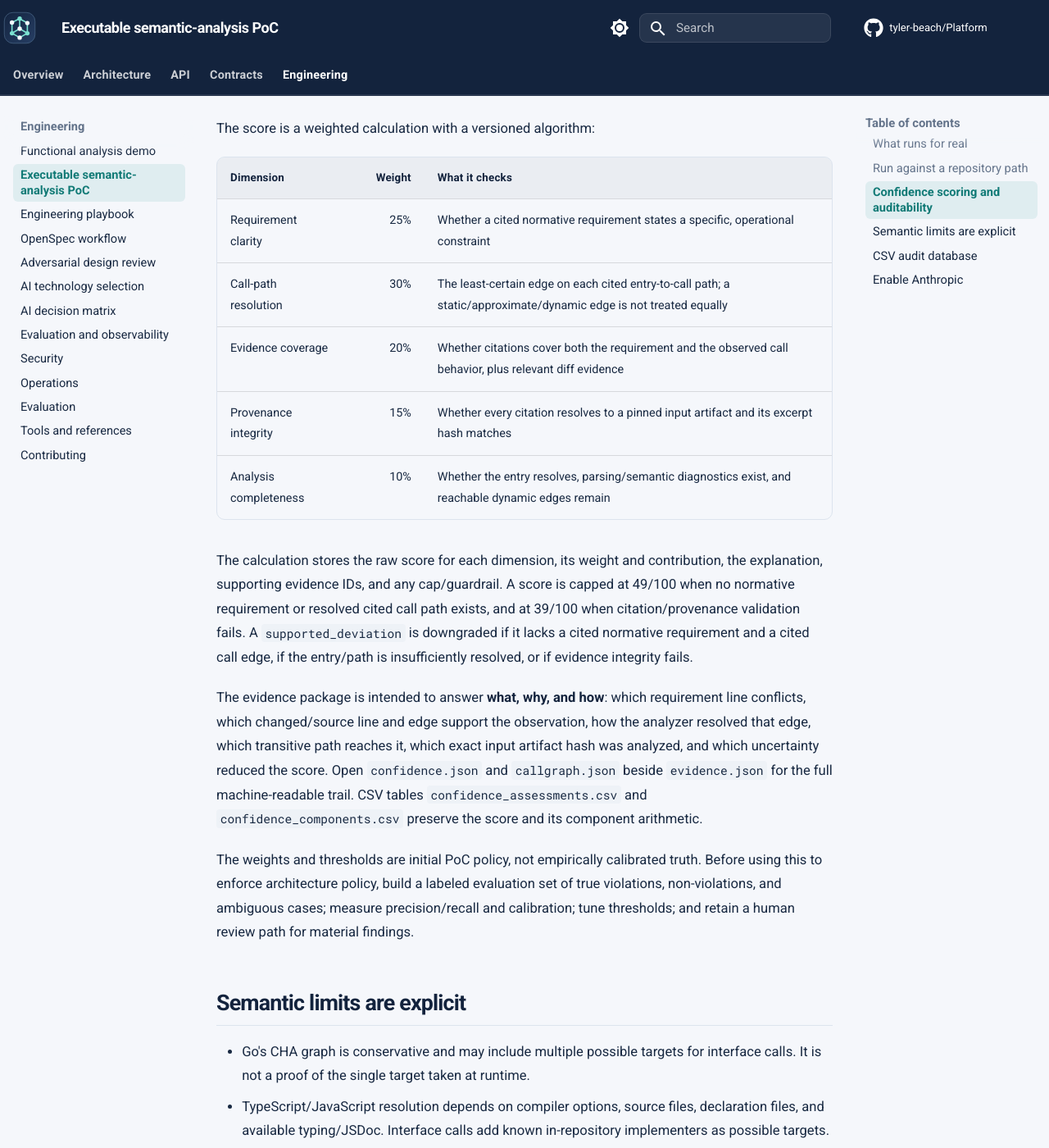
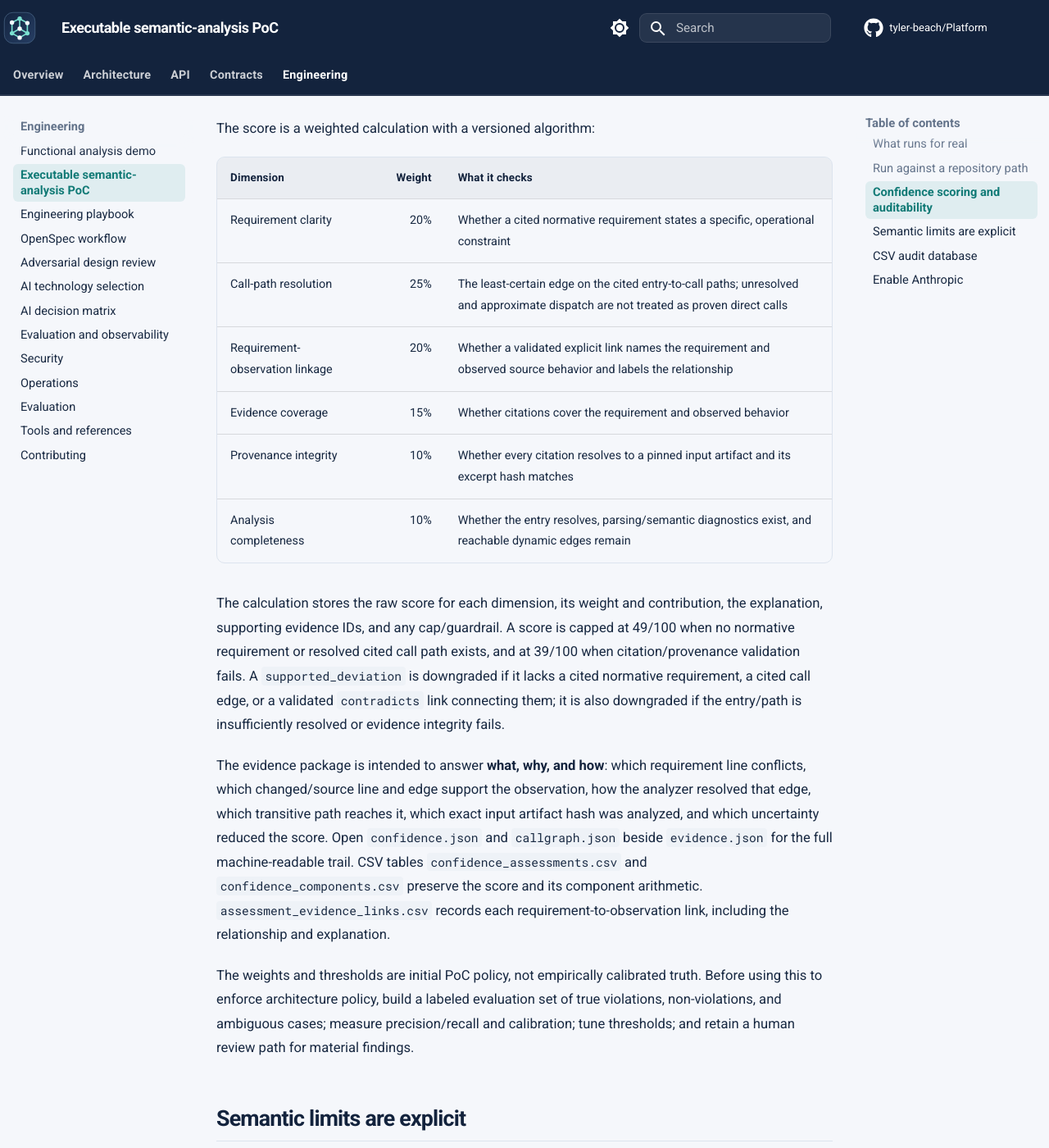
Before and after one commit to tyler-beach/Platform, an MkDocs documentation site: the page built from docs/EXECUTABLE_POC.md, in a window 1280 px wide and 1400 px high, scrolled down 1596 px. Shown: the whole window at 82% size. Built offline with MkDocs 1.6.1 and Material for MkDocs 9.7.7, drawn with Linux system fonts in a browser that asks for light colours; comment, search, counter and statistics services are not loaded.

Commit message:
docs: document explicit violation evidence relationships

```diff
--- a/docs/EXECUTABLE_POC.md
+++ b/docs/EXECUTABLE_POC.md
@@ -29,15 +29,16 @@ The score is a weighted calculation with a versioned algorithm:
 
 | Dimension | Weight | What it checks |
 |---|---:|---|
-| Requirement clarity | 25% | Whether a cited normative requirement states a specific, operational constraint |
-| Call-path resolution | 30% | The least-certain edge on each cited entry-to-call path; a static/approximate/dynamic edge is not treated equally |
-| Evidence coverage | 20% | Whether citations cover both the requirement and the observed call behavior, plus relevant diff evidence |
-| Provenance integrity | 15% | Whether every citation resolves to a pinned input artifact and its excerpt hash matches |
+| Requirement clarity | 20% | Whether a cited normative requirement states a specific, operational constraint |
+| Call-path resolution | 25% | The least-certain edge on the cited entry-to-call paths; unresolved and approximate dispatch are not treated as proven direct calls |
+| Requirement-observation linkage | 20% | Whether a validated explicit link names the requirement and observed source behavior and labels the relationship |
+| Evidence coverage | 15% | Whether citations cover the requirement and observed behavior |
+| Provenance integrity | 10% | Whether every citation resolves to a pinned input artifact and its excerpt hash matches |
 | Analysis completeness | 10% | Whether the entry resolves, parsing/semantic diagnostics exist, and reachable dynamic edges remain |
 
-The calculation stores the raw score for each dimension, its weight and contribution, the explanation, supporting evidence IDs, and any cap/guardrail. A score is capped at 49/100 when no normative requirement or resolved cited call path exists, and at 39/100 when citation/provenance validation fails. A `supported_deviation` is downgraded if it lacks a cited normative requirement and a cited call edge, if the entry/path is insufficiently resolved, or if evidence integrity fails.
+The calculation stores the raw score for each dimension, its weight and contribution, the explanation, supporting evidence IDs, and any cap/guardrail. A score is capped at 49/100 when no normative requirement or resolved cited call path exists, and at 39/100 when citation/provenance validation fails. A `supported_deviation` is downgraded if it lacks a cited normative requirement, a cited call edge, or a validated `contradicts` link connecting them; it is also downgraded if the entry/path is insufficiently resolved or evidence integrity fails.
 
-The evidence package is intended to answer **what, why, and how**: which requirement line conflicts, which changed/source line and edge support the observation, how the analyzer resolved that edge, which transitive path reaches it, which exact input artifact hash was analyzed, and which uncertainty reduced the score. Open `confidence.json` and `callgraph.json` beside `evidence.json` for the full machine-readable trail. CSV tables `confidence_assessments.csv` and `confidence_components.csv` preserve the score and its component arithmetic.
+The evidence package is intended to answer **what, why, and how**: which requirement line conflicts, which changed/source line and edge support the observation, how the analyzer resolved that edge, which transitive path reaches it, which exact input artifact hash was analyzed, and which uncertainty reduced the score. Open `confidence.json` and `callgraph.json` beside `evidence.json` for the full machine-readable trail. CSV tables `confidence_assessments.csv` and `confidence_components.csv` preserve the score and its component arithmetic. `assessment_evidence_links.csv` records each requirement-to-observation link, including the relationship and explanation.
 
 The weights and thresholds are initial PoC policy, not empirically calibrated truth. Before using this to enforce architecture policy, build a labeled evaluation set of true violations, non-violations, and ambiguous cases; measure precision/recall and calibration; tune thresholds; and retain a human review path for material findings.
 
```
